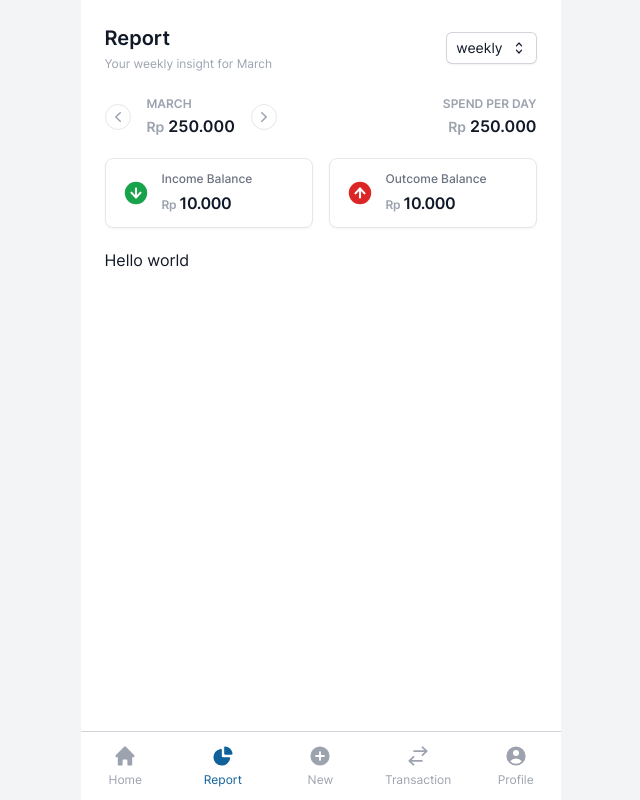
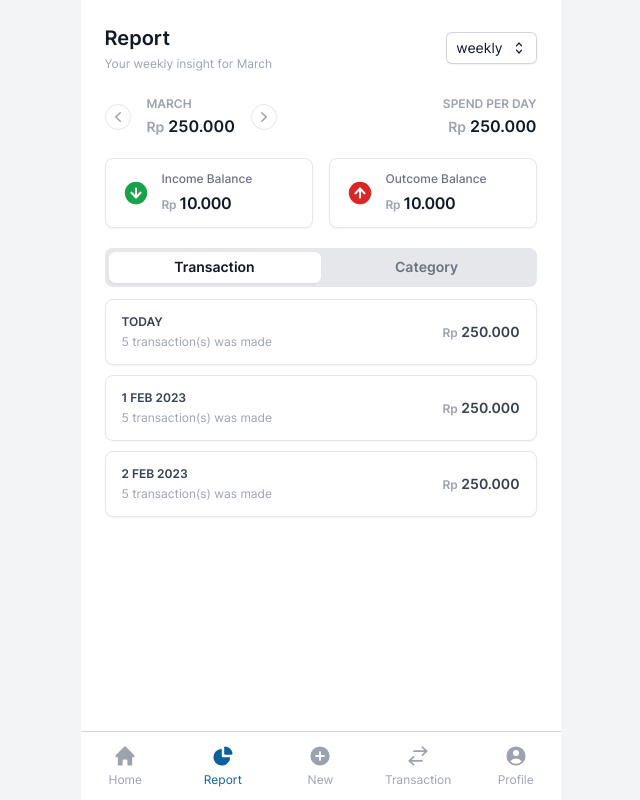
Before and after one commit to Erik3010/money-tracker, a React (Vite) app: page /report in a window 1280 px wide. Shown: the whole page, without its empty margins (312-952 px from the left). Built offline with nearby package versions, Linux system fonts and the light colour scheme.

Commit message:
feat: add tabs in report

```diff
--- a/package.json
+++ b/package.json
@@ -14,6 +14,7 @@
     "@radix-ui/react-accordion": "^1.1.2",
     "@radix-ui/react-popover": "^1.0.7",
     "@radix-ui/react-select": "^2.0.0",
+    "@radix-ui/react-tabs": "^1.0.4",
     "clsx": "^2.0.0",
     "react": "^18.2.0",
     "react-day-picker": "^8.10.0",
--- /dev/null
+++ b/src/pages/Report/components/CategoryCard.tsx
@@ -0,0 +1,24 @@
+const CategoryCard = () => {
+  return (
+    <div className="rounded-lg border flex flex-col p-5 cursor-pointer hover:bg-gray-50">
+      <div className="text-4xl w-16 h-16 flex items-center justify-center rounded-lg bg-blue-50/40 self-start">
+        🍔
+      </div>
+      <div className="mt-2.5 mb-3 space-y-1">
+        <h2 className="text-base font-semibold">Food & Beverage</h2>
+        <h2 className="text-sm font-medium text-gray-500">
+          <span className="text-xs text-gray-400 font-semibold">Rp</span>{" "}
+          250.000
+        </h2>
+      </div>
+      <div className="flex items-center w-full gap-x-2.5">
+        <div className="h-2 w-full bg-gray-300 rounded-md overflow-hidden">
+          <div className="h-full bg-blue-500 w-3/4"></div>
+        </div>
+        <span className="text-xs text-gray-500">75%</span>
+      </div>
+    </div>
+  );
+};
+
+export default CategoryCard;
--- a/src/pages/Report/index.tsx
+++ b/src/pages/Report/index.tsx
@@ -2,6 +2,11 @@ import SelectField from "@components/Shared/SelectField";
 import { ChevronLeftIcon, ChevronRightIcon } from "@heroicons/react/20/solid";
 import BalanceCard from "@components/Shared/BalanceCard";
 import { noop } from "@utils/index";
+
+import TransactionList from "@pages/Transaction/components/TransactionList";
+import CategoryCard from "./components/CategoryCard";
+import * as Accordion from "@radix-ui/react-accordion";
+import * as Tabs from "@radix-ui/react-tabs";
 
 const Report = () => {
   return (
@@ -51,7 +56,45 @@ const Report = () => {
           <BalanceCard dense type="income" label="Income" balance="10.000" />
           <BalanceCard dense type="outcome" label="Outcome" balance="10.000" />
         </section>
-        <section>Hello world</section>
+        <Tabs.Root defaultValue="transaction">
+          <Tabs.List className="grid grid-cols-2 bg-gray-200 rounded-lg p-1">
+            <Tabs.Trigger
+              className="tabs-trigger leading-relaxed rounded-md transition flex items-center justify-center text-center font-semibold text-sm py-1 text-gray-500 hover:text-gray-900"
+              value="transaction"
+            >
+              Transaction
+            </Tabs.Trigger>
+            <Tabs.Trigger
+              className="tabs-trigger leading-relaxed rounded-md transition flex items-center justify-center text-center font-semibold text-sm py-1 text-gray-500 hover:text-gray-900"
+              value="category"
+            >
+              Category
+            </Tabs.Trigger>
+          </Tabs.List>
+          <div className="mt-3">
+            <Tabs.Content value="transaction">
+              <Accordion.Root className="space-y-2.5" type="multiple">
+                {Array(3)
+                  .fill(null)
+                  .map((_, index) => (
+                    <TransactionList
+                      key={index}
+                      date={index !== 0 ? `${index} Feb 2023` : "Today"}
+                    />
+                  ))}
+              </Accordion.Root>
+            </Tabs.Content>
+            <Tabs.Content value="category">
+              <div className="grid grid-cols-2 gap-3.5">
+                {Array(5)
+                  .fill(null)
+                  .map((_, index) => (
+                    <CategoryCard key={index} />
+                  ))}
+              </div>
+            </Tabs.Content>
+          </div>
+        </Tabs.Root>
       </div>
     </div>
   );
--- a/src/styles/index.css
+++ b/src/styles/index.css
@@ -68,6 +68,10 @@ input[type="number"]::-webkit-outer-spin-button {
   animation: slideUp 0.3s cubic-bezier(0.87, 0, 0.13, 1);
 }
 
+.tabs-trigger[data-state="active"] {
+  @apply bg-white text-gray-900 shadow-sm;
+}
+
 .slide-in {
   animation: slideIn 0.15s ease-out;
 }
```
Also changed, not shown: 1 other file (tests, documents, lock files or other folders).
